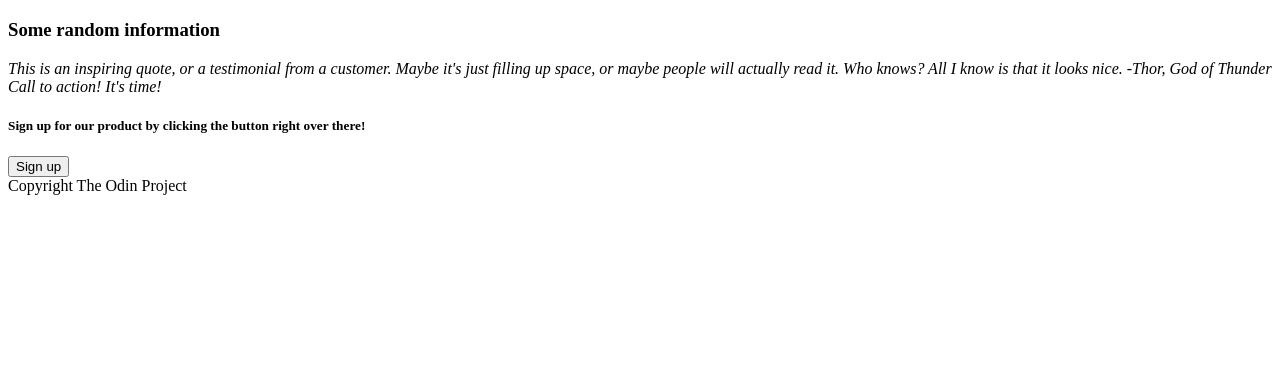
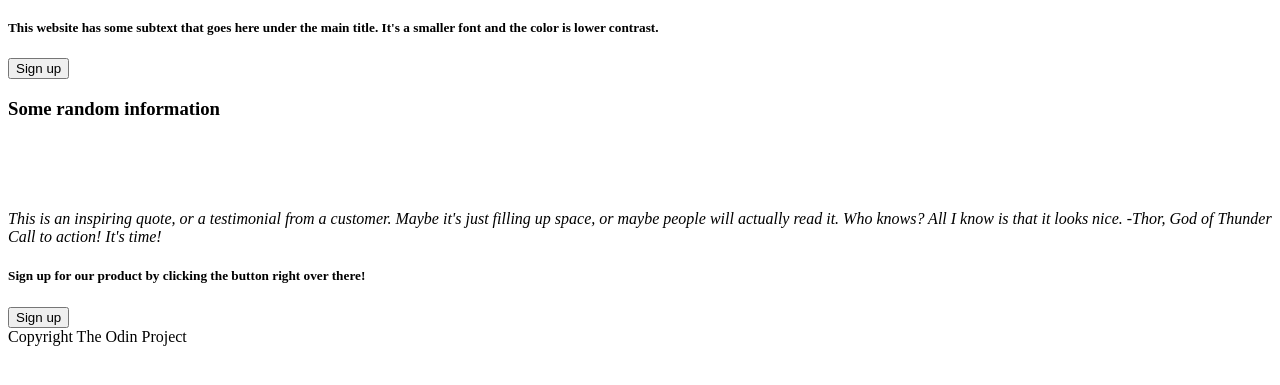
Before and after one commit to kebrown2008/landing-page, a plain HTML site: page index.html in a window 1280 px wide. Shown: the part 87-472 px from the top of the page. Drawn offline with Linux system fonts and the light colour scheme.

Commit message:
README.md

```diff
--- a/index.html
+++ b/index.html
@@ -13,10 +13,18 @@
     <header>Header Logo</header>
     <div>
         <h1>This Website is awesome</h1>
+        <h5>This website has some subtext that goes here under the main title.
+            It's a smaller font and the color is lower contrast.</h5>
+            <button>Sign up</button>
+        <img src="" alt="">
     </div>
 
     <div>
         <h3>Some random information</h3>
+        <div><img src="" alt=""></div>
+        <div><img src="" alt=""></div>
+        <div><img src="" alt=""></div>
+        <div><img src="" alt=""></div>
     </div>
 
     <div>
```
Also changed, not shown: styles.css (added), 1 other file.
